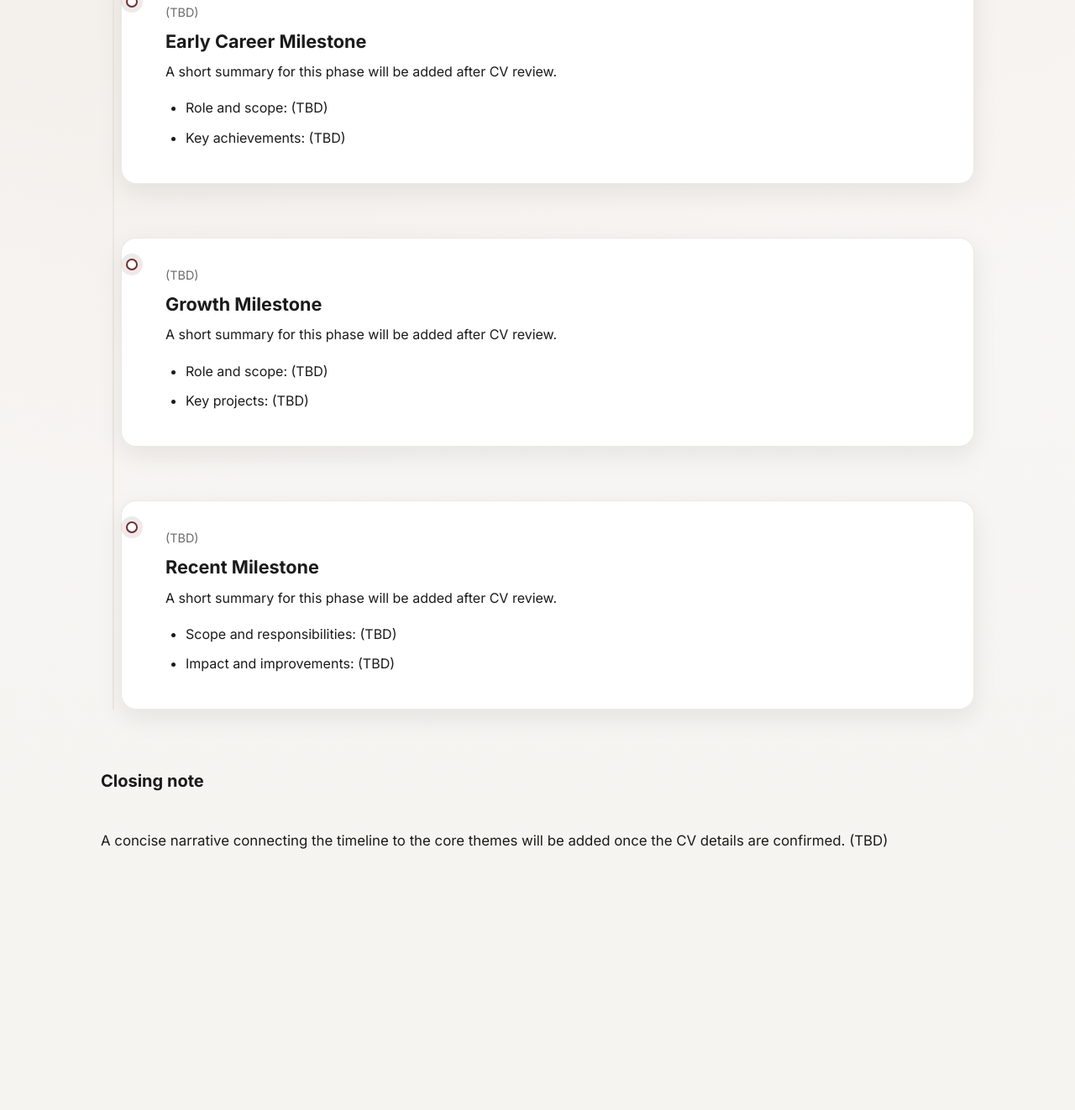
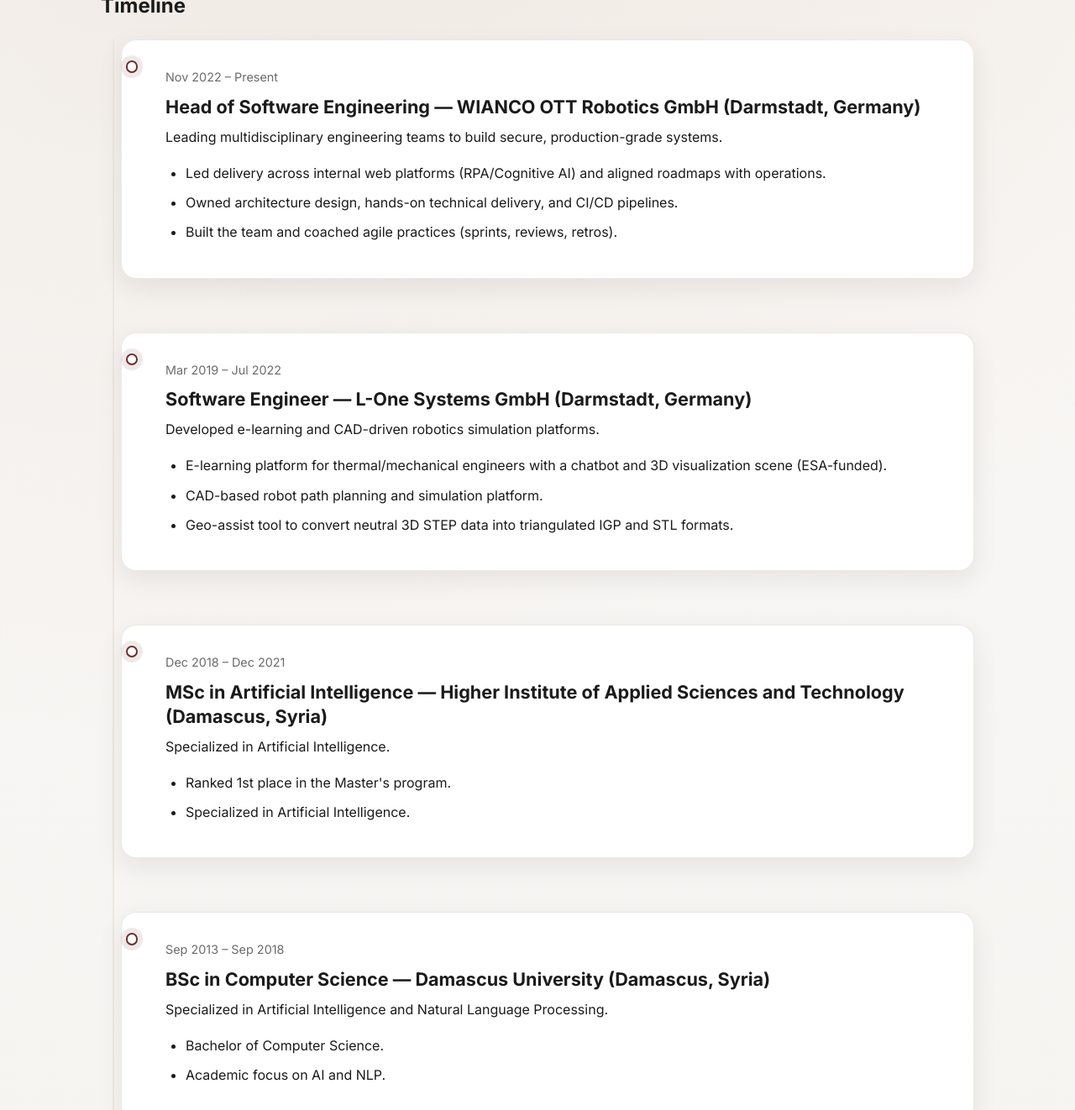
Before and after one commit to rashed963/rashed_sabra, an Astro site: page /en/journey in a window 1280 px wide. Shown: the part 821-2143 px from the top of the page at 84% size. Before the commit the page ends 1912 px from the top, so only its background shows below. Built offline with nearby package versions, Linux system fonts and the light colour scheme; Astro itself is replaced by a stand-in of ours.

Commit message:
Populate journey content from CV

```diff
--- a/src/content/journey/journey.ar.md
+++ b/src/content/journey/journey.ar.md
@@ -1,35 +1,45 @@
 ---
 title: "الرحلة المهنية"
-description: "نظرة عربية أولاً على المحطات المهنية والموضوعات التي تُشكّل المسار حتى الآن."
-intro: "هذه الصفحة توثّق الرحلة المهنية بأسلوب زمني وموضوعي. سيتم إثراء التفاصيل بعد مراجعة السيرة الذاتية والملف المهني."
+description: "محطات زمنية وموضوعات تلخّص الخبرة في القيادة الهندسية ومعالجة اللغة والأنظمة الذكية."
+intro: "هذا المسار مبني على السيرة الذاتية والملف المهني في لينكدإن، ويجمع بين سرد زمني وأبرز الموضوعات التي شكّلت التجربة."
 themes:
-  - title: "التحول الرقمي"
-    description: "تركيز على تبسيط العمليات وبناء حلول قابلة للتوسع. (TBD)"
-  - title: "القيادة والتأثير"
-    description: "تجارب قيادية وتطوير فرق العمل عبر مراحل مختلفة. (TBD)"
-  - title: "المنتج والخدمة"
-    description: "العمل على تحسين تجربة العملاء وتطوير الخدمات. (TBD)"
+  - title: "القيادة الهندسية"
+    description: "بناء فرق متعددة التخصصات وتسليم أنظمة برمجية إنتاجية عالية الجودة."
+  - title: "معالجة اللغة الطبيعية العربية"
+    description: "نماذج لاستخراج العلاقات، اكتشاف التأثير، وبناء المعرفة للغة العربية."
+  - title: "الروبوتات والمحاكاة ثلاثية الأبعاد"
+    description: "منصات تخطيط مسارات الروبوتات ومحاكاة CAD وربط البيانات ثلاثية الأبعاد."
 timeline:
-  - period: "(TBD)"
-    title: "محطة مهنية أولى"
-    summary: "سيُضاف وصف مختصر لهذه المرحلة بعد مراجعة السيرة الذاتية."
+  - period: "نوفمبر 2022 – حتى الآن"
+    title: "رئيس هندسة البرمجيات — WIANCO OTT Robotics GmbH (دارمشتات، ألمانيا)"
+    summary: "قيادة فرق هندسية متعددة التخصصات لبناء أنظمة برمجية إنتاجية وآمنة."
     highlights:
-      - "الدور والمسؤوليات: (TBD)"
-      - "أبرز الإنجازات: (TBD)"
-  - period: "(TBD)"
-    title: "محطة مهنية ثانية"
-    summary: "سيُضاف وصف مختصر لهذه المرحلة بعد مراجعة السيرة الذاتية."
+      - "قيادة تسليم منصات الويب الداخلية (RPA/الذكاء المعرفي) وتنسيق خارطة الطريق مع العمليات."
+      - "تصميم المعمارية وقيادة العمل التقني العملي على الأنظمة، وكتابة CI/CD."
+      - "تشكيل الفريق والإشراف على ممارسات أجايل (Sprints، مراجعات، Retros)."
+  - period: "مارس 2019 – يوليو 2022"
+    title: "مهندس برمجيات — L-One Systems GmbH (دارمشتات، ألمانيا)"
+    summary: "تطوير منصات تعلم إلكتروني ومحاكاة هندسية قائمة على CAD وروبوتات."
     highlights:
-      - "الدور والمسؤوليات: (TBD)"
-      - "المشاريع الرئيسية: (TBD)"
-  - period: "(TBD)"
-    title: "محطة مهنية حديثة"
-    summary: "سيُضاف وصف مختصر لهذه المرحلة بعد مراجعة السيرة الذاتية."
+      - "منصة تعلم إلكتروني للمهندسين الحراريين/الميكانيكيين مع Chatbot ومشهد بصري ثلاثي الأبعاد (ممولة من ESA)."
+      - "منصة تخطيط مسارات روبوتات ومحاكاة CAD."
+      - "أداة Geo-assist لتحويل بيانات STEP ثلاثية الأبعاد إلى IGP وSTL."
+  - period: "ديسمبر 2018 – ديسمبر 2021"
+    title: "ماجستير في الذكاء الاصطناعي — المعهد العالي للعلوم التطبيقية والتكنولوجيا (دمشق، سوريا)"
+    summary: "تخصص في الذكاء الاصطناعي."
     highlights:
-      - "نطاق العمل: (TBD)"
-      - "الأثر والتحسينات: (TBD)"
+      - "المركز الأول في برنامج الماجستير."
+      - "تخصص في الذكاء الاصطناعي."
+  - period: "سبتمبر 2013 – سبتمبر 2018"
+    title: "بكالوريوس علوم الحاسوب — جامعة دمشق (دمشق، سوريا)"
+    summary: "تخصص في الذكاء الاصطناعي ومعالجة اللغة الطبيعية."
+    highlights:
+      - "بكالوريوس علوم الحاسوب."
+      - "تركيز أكاديمي على الذكاء الاصطناعي ومعالجة اللغة الطبيعية."
+links:
+  linkedin: "https://www.linkedin.com/in/rashed-sabra/"
 ---
 
 ### ختام
 
-سأضيف هنا سردًا موجزًا يربط المحطات الزمنية بالموضوعات الأساسية، مع أمثلة عملية حال توفّرها في السيرة الذاتية. (TBD)
+التركيز الحالي يتمحور حول بناء أنظمة إنتاجية عالية الاعتمادية، مع الاستفادة من خبرات سابقة في الذكاء الاصطناعي والروبوتات لتسريع التنفيذ وتحسين الأثر.
--- a/src/content/journey/journey.en.md
+++ b/src/content/journey/journey.en.md
@@ -1,35 +1,45 @@
 ---
 title: "Journey"
-description: "An English overview of the professional journey, combining timeline milestones and thematic highlights."
-intro: "This page captures the journey through a chronological timeline and key themes. Details will be expanded after reviewing the CV and LinkedIn profile."
+description: "Timeline milestones and themes reflecting leadership, Arabic NLP, and intelligent systems."
+intro: "This journey is drawn from the CV and LinkedIn profile, combining a chronological story with the core themes that shaped the work."
 themes:
-  - title: "Digital Transformation"
-    description: "Focus on simplifying operations and building scalable solutions. (TBD)"
-  - title: "Leadership & Impact"
-    description: "Leadership experiences and team development across stages. (TBD)"
-  - title: "Product & Service"
-    description: "Work on improving customer experience and service delivery. (TBD)"
+  - title: "Engineering Leadership"
+    description: "Building multidisciplinary teams and delivering production-grade software systems."
+  - title: "Arabic NLP"
+    description: "Relation extraction, influence detection, and knowledge-focused language models for Arabic."
+  - title: "Robotics & 3D Simulation"
+    description: "CAD-based robotics planning, simulation, and 3D data workflows."
 timeline:
-  - period: "(TBD)"
-    title: "Early Career Milestone"
-    summary: "A short summary for this phase will be added after CV review."
+  - period: "Nov 2022 – Present"
+    title: "Head of Software Engineering — WIANCO OTT Robotics GmbH (Darmstadt, Germany)"
+    summary: "Leading multidisciplinary engineering teams to build secure, production-grade systems."
     highlights:
-      - "Role and scope: (TBD)"
-      - "Key achievements: (TBD)"
-  - period: "(TBD)"
-    title: "Growth Milestone"
-    summary: "A short summary for this phase will be added after CV review."
+      - "Led delivery across internal web platforms (RPA/Cognitive AI) and aligned roadmaps with operations."
+      - "Owned architecture design, hands-on technical delivery, and CI/CD pipelines."
+      - "Built the team and coached agile practices (sprints, reviews, retros)."
+  - period: "Mar 2019 – Jul 2022"
+    title: "Software Engineer — L-One Systems GmbH (Darmstadt, Germany)"
+    summary: "Developed e-learning and CAD-driven robotics simulation platforms."
     highlights:
-      - "Role and scope: (TBD)"
-      - "Key projects: (TBD)"
-  - period: "(TBD)"
-    title: "Recent Milestone"
-    summary: "A short summary for this phase will be added after CV review."
+      - "E-learning platform for thermal/mechanical engineers with a chatbot and 3D visualization scene (ESA-funded)."
+      - "CAD-based robot path planning and simulation platform."
+      - "Geo-assist tool to convert neutral 3D STEP data into triangulated IGP and STL formats."
+  - period: "Dec 2018 – Dec 2021"
+    title: "MSc in Artificial Intelligence — Higher Institute of Applied Sciences and Technology (Damascus, Syria)"
+    summary: "Specialized in Artificial Intelligence."
     highlights:
-      - "Scope and responsibilities: (TBD)"
-      - "Impact and improvements: (TBD)"
+      - "Ranked 1st place in the Master's program."
+      - "Specialized in Artificial Intelligence."
+  - period: "Sep 2013 – Sep 2018"
+    title: "BSc in Computer Science — Damascus University (Damascus, Syria)"
+    summary: "Specialized in Artificial Intelligence and Natural Language Processing."
+    highlights:
+      - "Bachelor of Computer Science."
+      - "Academic focus on AI and NLP."
+links:
+  linkedin: "https://www.linkedin.com/in/rashed-sabra/"
 ---
 
 ### Closing note
 
-A concise narrative connecting the timeline to the core themes will be added once the CV details are confirmed. (TBD)
+The current focus is on dependable production systems, while drawing on earlier experience in AI and robotics to accelerate delivery and impact.
```
